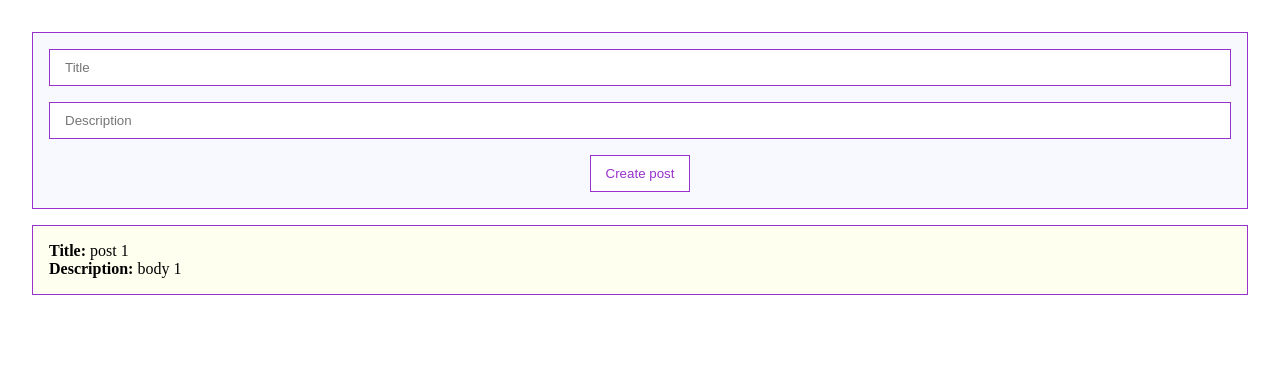
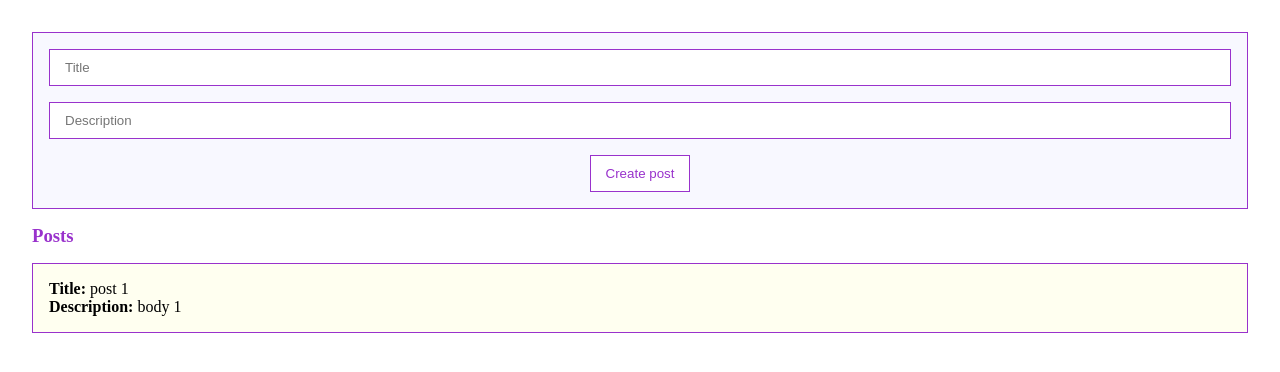
Before and after one commit to taiena/project-vue3, a Vue app: page / in a window 1280 px wide. Shown: the top 372 px of the page. Built offline with nearby package versions, Linux system fonts and the light colour scheme.

Commit message:
extract post-item

```diff
--- /dev/null
+++ b/src/components/PostItem.vue
@@ -0,0 +1,26 @@
+<template>
+    <div class="Post">
+        <div><strong>Title: </strong>{{ post.title }}</div>
+        <div><strong>Description: </strong>{{ post.body }}</div>
+    </div>
+</template>
+
+<script>
+export default {
+    props: {
+        post: {
+            type: Object,
+            required: true
+        }
+    }
+}
+</script>
+
+<style scoped>
+.Post {
+    padding: 1rem;
+    margin-bottom: 1rem;;
+    border: 1px solid DarkOrchid;
+    background-color: Ivory;
+}
+</style>
--- a/src/components/PostList.vue
+++ b/src/components/PostList.vue
@@ -1,12 +1,22 @@
 <template>
-    <div class="Post" v-for="post in posts" :key="post.id">
-        <div><strong>Title: </strong>{{ post.title }}</div>
-        <div><strong>Description: </strong>{{ post.body }}</div>
+    <div class="PostsContainer">
+        <h3>Posts</h3>
+        <post-item
+            v-for="post in posts"
+            :key="post.id"
+            :post="post"
+        />
     </div>
 </template>
 
 <script>
+import PostItem from "./PostItem"
+
 export default {
+    components: {
+        PostItem
+    },
+
     props: {
         posts: {
             type: Array,
@@ -17,10 +27,14 @@
 </script>
 
 <style scoped>
-.Post {
-    padding: 1rem;
-    margin-bottom: 1rem;;
-    border: 1px solid DarkOrchid;
-    background-color: Ivory;
+.PostsContainer {
+    display: flex;
+    flex-direction: column;
+    justify-content: center;
+}
+
+h3 {
+    color: DarkOrchid;
+    margin-bottom: 1rem;
 }
 </style>
```
